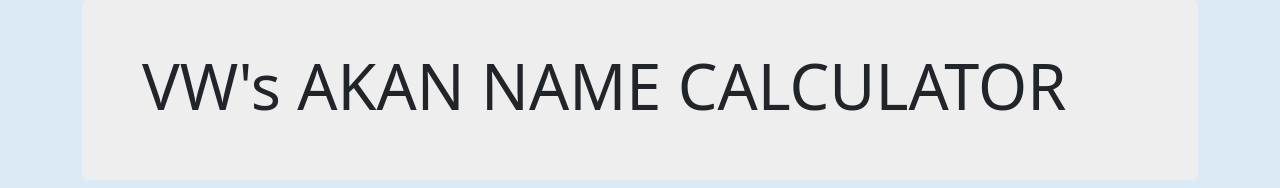
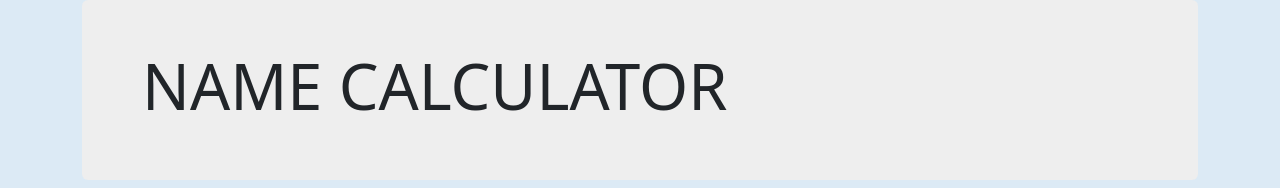
Before and after one commit to samuelgreg/akannamegenerators, a plain HTML site: page index.html in a window 1280 px wide. Shown: the top 188 px of the page. Drawn offline with nearby package versions, Linux system fonts and the light colour scheme.

Commit message:
images added

```diff
--- a/index.html
+++ b/index.html
@@ -11,7 +11,7 @@
 <body>
 <div class="container">
 <div class="jumbotron">
-<h1>VW's AKAN NAME CALCULATOR</h1>
+<h1>NAME CALCULATOR</h1>
 </div>
 <img src="/images/Akan Other Image.PNG" alt="Akan Photo" width="150" height="150">
 <p>This site will allow you to know your Akan Name through your Date of Birth and Gender,
```
Also changed, not shown: images/Akan Fabric.PNG, images/Akan Other Image.PNG, images/Akan People.PNG.
